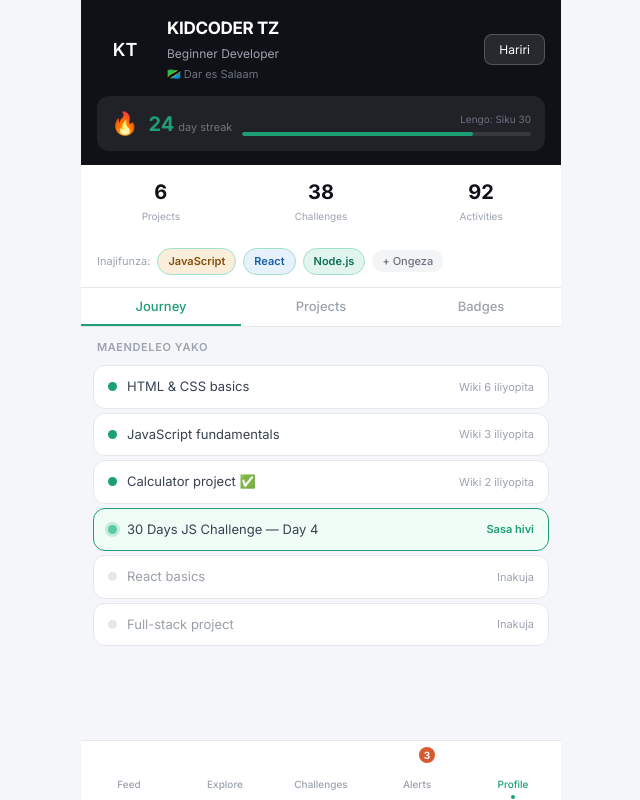
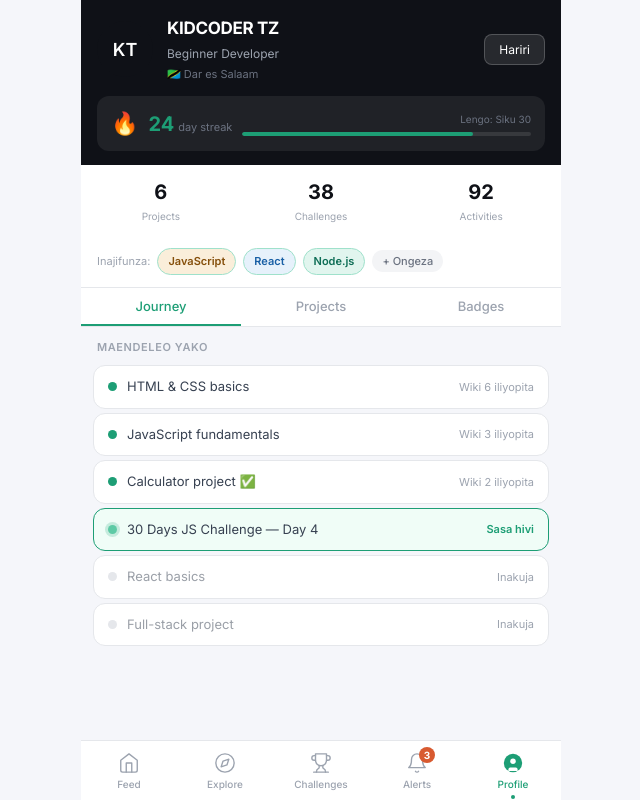
Before and after one commit to shabanihamidu19-cell/devpath, a React (Vite) app: page /profile in a window 1280 px wide. Shown: the whole page, without its empty margins (319-959 px from the left). Built offline with nearby package versions, Linux system fonts and the light colour scheme.

Commit message:
fix: replace broken SVG sprite with Icons component

```diff
--- a/src/components/BottomNav.jsx
+++ b/src/components/BottomNav.jsx
@@ -1,14 +1,15 @@
 import React from 'react'
 import { useNavigate, useLocation } from 'react-router-dom'
 import useAppStore from '../stores/useAppStore'
+import Icon from './Icons'
 import styles from './BottomNav.module.css'
 
 const NAV_ITEMS = [
-  { path: '/', label: 'Feed', icon: 'home', activeIcon: 'home-filled' },
-  { path: '/explore', label: 'Explore', icon: 'compass', activeIcon: 'compass-filled' },
-  { path: '/challenges', label: 'Challenges', icon: 'trophy', activeIcon: 'trophy-filled' },
-  { path: '/notifications', label: 'Alerts', icon: 'bell', activeIcon: 'bell-filled' },
-  { path: '/profile', label: 'Profile', icon: 'user-circle', activeIcon: 'user-circle-filled' },
+  { path: '/', label: 'Feed', icon: 'home' },
+  { path: '/explore', label: 'Explore', icon: 'compass' },
+  { path: '/challenges', label: 'Challenges', icon: 'trophy' },
+  { path: '/notifications', label: 'Alerts', icon: 'bell' },
+  { path: '/profile', label: 'Profile', icon: 'user-circle' },
 ]
 
 export default function BottomNav() {
@@ -29,11 +30,17 @@ export default function BottomNav() {
             aria-current={isActive ? 'page' : undefined}
           >
             <span className={styles.iconWrap}>
-              <svg className={styles.icon} aria-hidden="true">
-                <use href={`#icon-${isActive ? item.activeIcon : item.icon}`} />
-              </svg>
+              <Icon
+                name={item.icon}
+                size={22}
+                strokeWidth={isActive ? 2 : 1.6}
+                filled={isActive}
+                className={styles.icon}
+              />
               {item.path === '/notifications' && unread > 0 && (
-                <span className={styles.badge} aria-label={`${unread} arifa mpya`}>{unread}</span>
+                <span className={styles.badge} aria-label={`${unread} arifa mpya`}>
+                  {unread > 9 ? '9+' : unread}
+                </span>
               )}
             </span>
             <span className={styles.label}>{item.label}</span>
```
